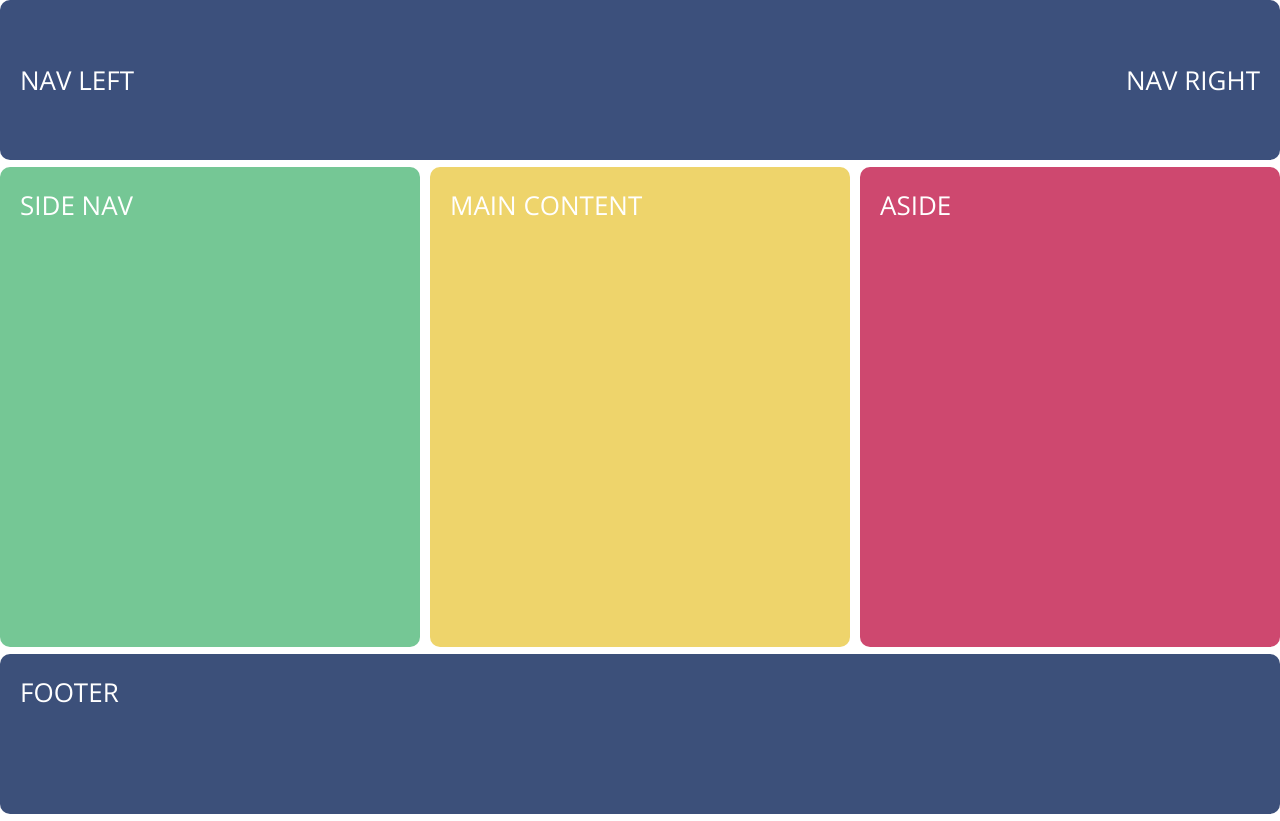
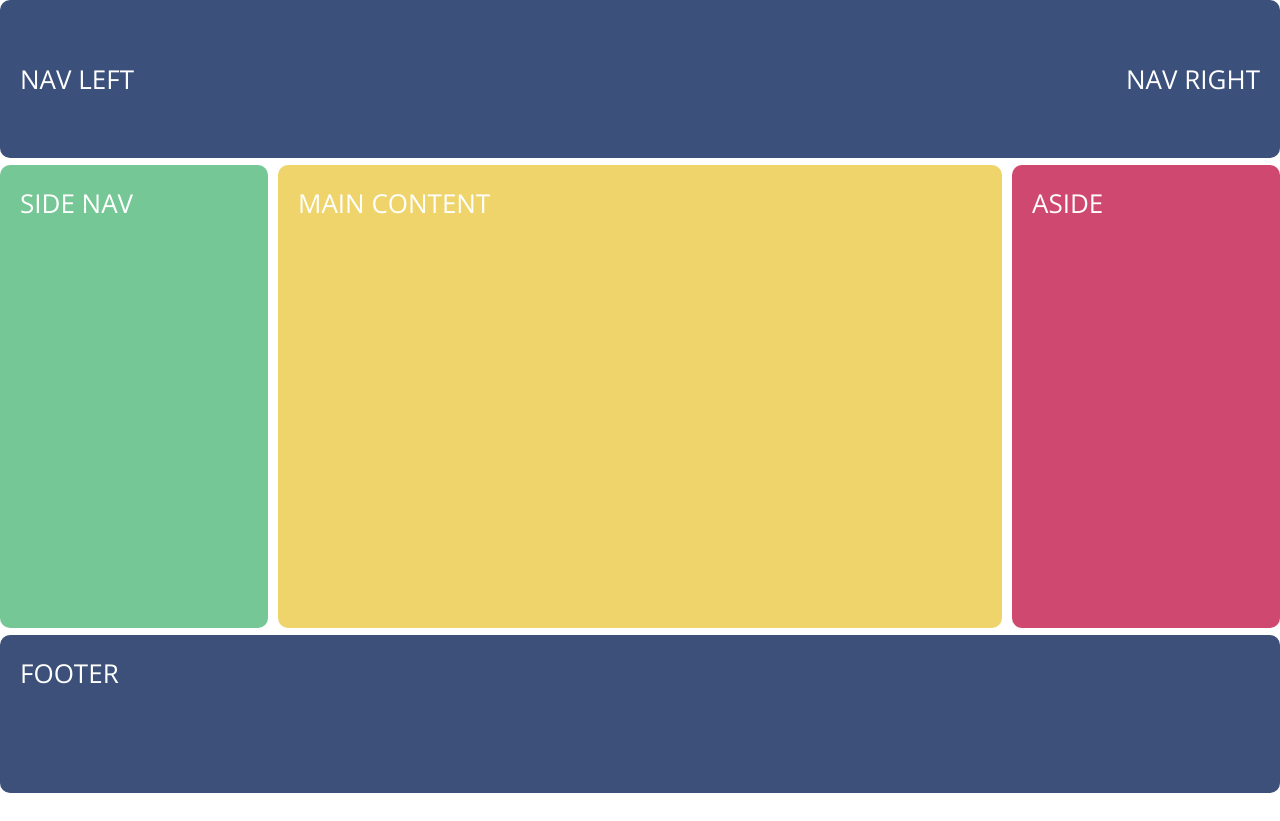
Before and after one commit to Chas-Henrik/Responsive-Holy-Grail-Layout, a plain HTML site: page index.html in a window 1280 px wide. After the commit the page ends 800 px from the top, so only its background shows below. Drawn offline with nearby package versions, Linux system fonts and the light colour scheme.

Commit message:
Used flex instead of height

```diff
--- a/css/style.css
+++ b/css/style.css
@@ -13,6 +13,14 @@ html {
     font-size: 26px;
 }
 
+.container {
+    width: 100vw;
+    height: 100svh;
+    display: flex;
+    flex-direction: column;
+    align-items: stretch;
+}
+
 .container * {
     width: 100vw;
     border-radius: 10px;
@@ -26,7 +34,7 @@ header, footer, main > * {
 }
 
 .container > header {
-    height: 20svh;
+    flex: 1;
     background-color: #3C507C;
     display: flex;
     justify-content: space-between;
@@ -34,49 +42,64 @@ header, footer, main > * {
 }
 
 .container > header > a {
-    text-align: center;
     width: fit-content;
 }
 
+.container > main {
+    flex: 5;
+    display: flex;
+    flex-direction: column;
+    justify-content: space-between;
+    align-items: center;
+}
+
+.container > footer {
+    flex: 1;
+    background-color: #3C507A;
+}
+
 .container > main > section {
-    height: 40svh;
+    flex: 4;
     background-color: #EED46B;
 }
 
 .container > main > nav {
-    height: 10svh;
+    flex: 1;
     background-color: #75C795;
 }
 
 .container > main > aside {
-    height: 10svh;
+    flex: 1;
     background-color: #CE486F;
-}
-
-.container > footer {
-    height: 20svh;
-    background-color: #3C507A;
 }
 
 
 /* On screens that are 600px or more */
 @media only screen and (min-width: 600px)  {
+    .container > header {
+        flex: 1;
+    }
     .container > main {
         display: flex;
+        flex-direction: row;
         justify-content: space-between;
         align-items: stretch;
         gap: 10px;
+        flex: 4;
+    }
+    .container > footer {
+        flex: 1;
     }
     .container > main > section {
         order: 2;
-        height: 60svh;
+        flex: 3;
     }
     .container > main > nav {
         order: 1;
-        height: 60svh;
+        flex: 1;
     }
     .container > main > aside {
         order: 3;
-        height: 60svh;
+        flex: 1;
     }
 }
```
